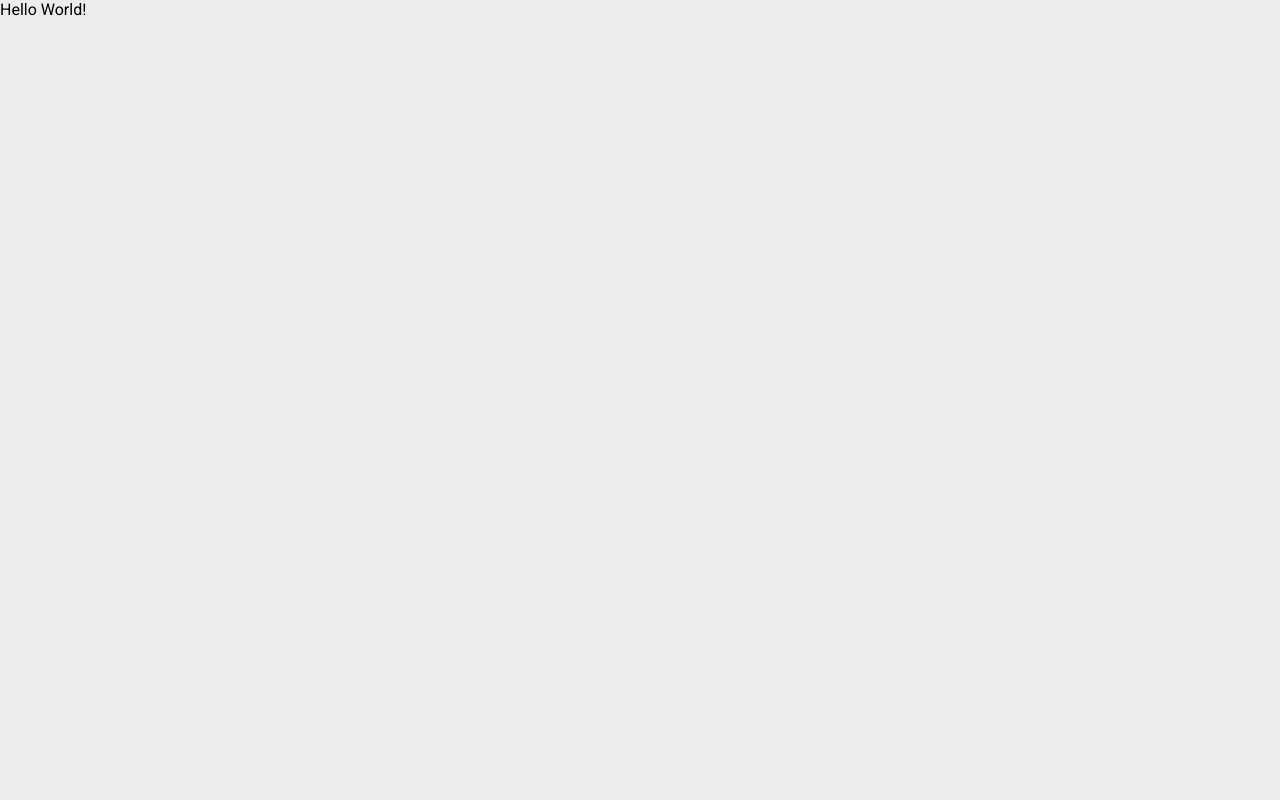
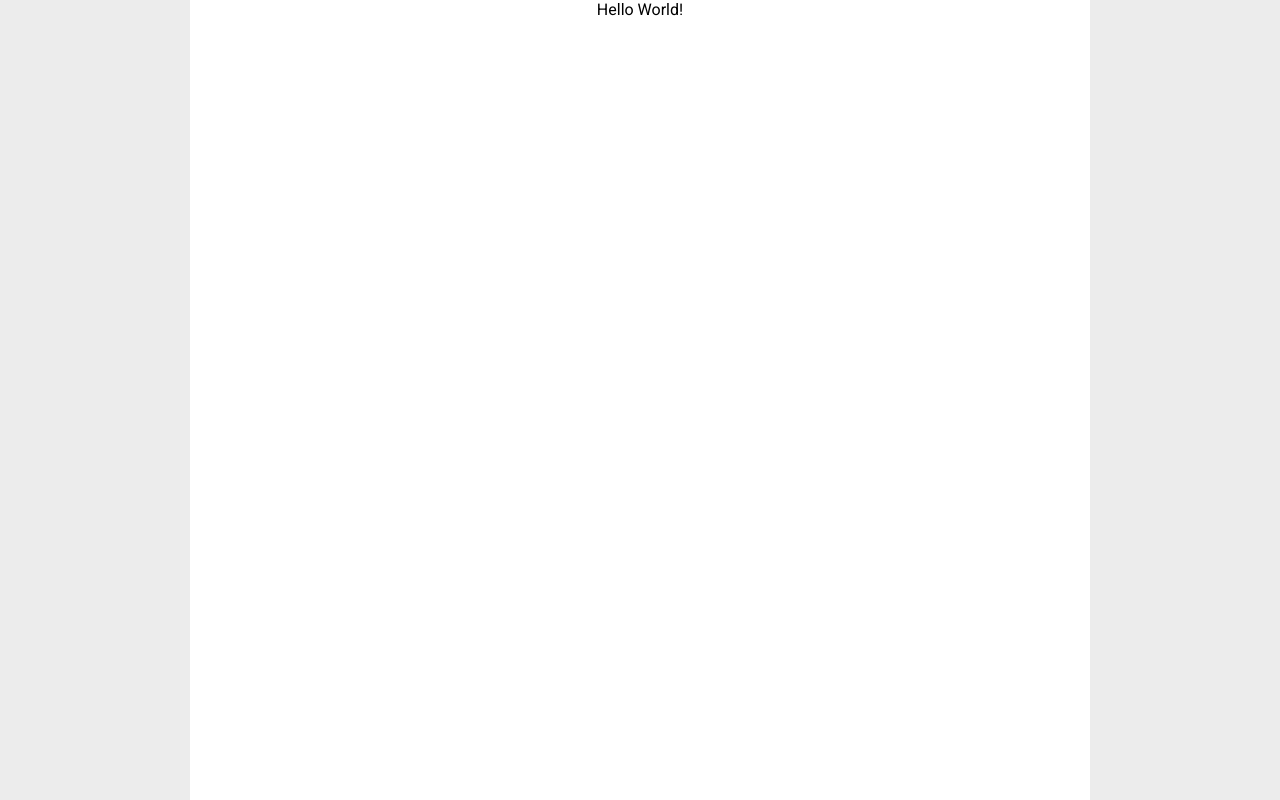
Before and after one commit to RuanL-Dev/Desafio_React_Jr, a Next.js app: page / in a window 1280 px wide. Built offline with nearby package versions, Linux system fonts and the light colour scheme.

Commit message:
New Components added in index.jsx

```diff
--- a/pages/index.jsx
+++ b/pages/index.jsx
@@ -1,5 +1,14 @@
+import ContainerPage from '../src/components/layout/ContainerPage'
+import Body from '../src/components/layout/Body'
+
 function HomePage() {
-  return <div>Hello World!</div>
+  return (
+    <Body>
+      <ContainerPage>
+        <div>Hello World!</div>
+      </ContainerPage>
+    </Body>
+  )
 }
 
 export default HomePage
```
Also changed, not shown: src/components/iconImage/IconImage.jsx (renamed from src/iconImage/IconImage.jsx), src/components/layout/Body.jsx (renamed from src/layout/Body.jsx), src/components/layout/ContainerPage.jsx (renamed from src/layout/ContainerPage.jsx).
